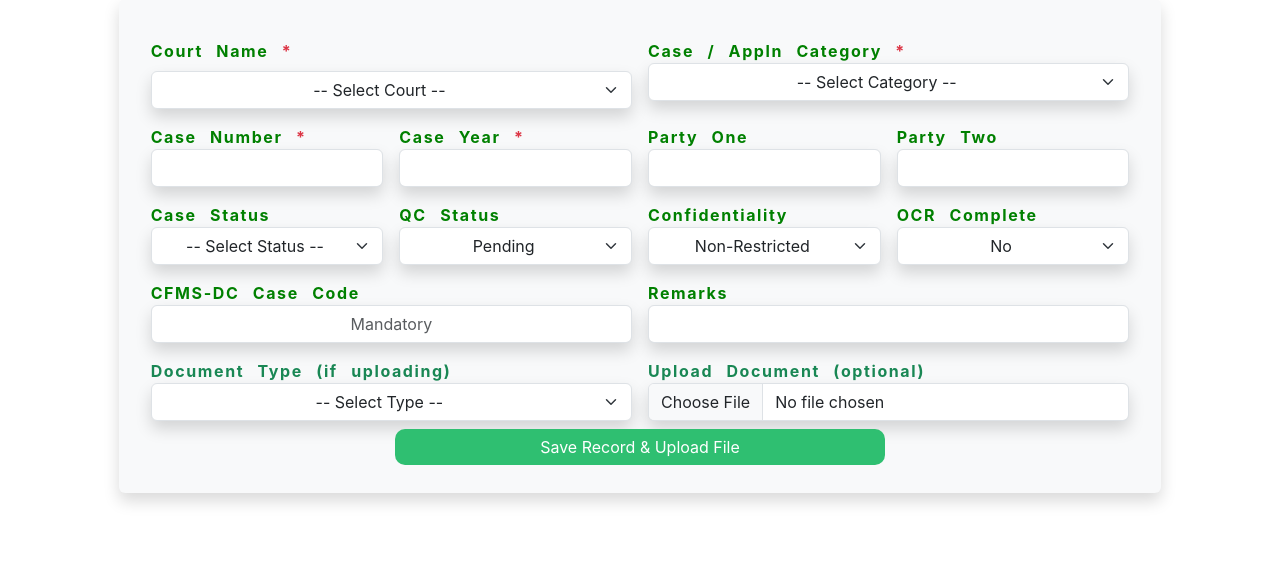
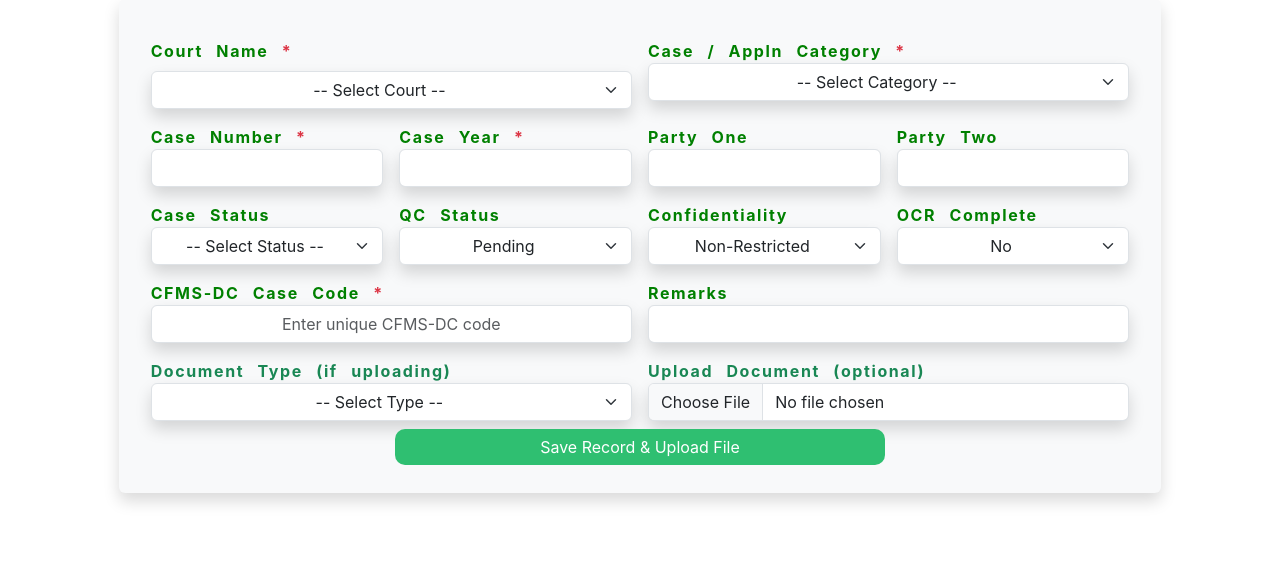
Before and after one commit to xeeshaunali/DOCUMENTMANAGEMENTSYSTEM, a PHP site: page /addRecord.php in a window 1280 px wide. Shown: the part 121-704 px from the top of the page. Run offline with PHP 8.4, Linux system fonts and the light colour scheme; a user stored in the database is signed in; data comes from the database, SQL or seed files in the repository.

Commit message:
Made cfms_dc_casecode unique check to avoid duplicate entry of the cases

```diff
--- a/addRecord.php
+++ b/addRecord.php
@@ -44,7 +44,7 @@ if ($_SERVER['REQUEST_METHOD'] === 'POST') {
         exit();
     }
 
-    // Proceed with normal insertion (your original logic, just safer)
+    // Get form values
     $courtname        = $submitted_court;
     $casecateg        = trim($_POST['casecateg'] ?? '');
     $caseno           = trim($_POST['caseno'] ?? '');
@@ -60,9 +60,30 @@ if ($_SERVER['REQUEST_METHOD'] === 'POST') {
     $created_by       = $user['username'];
     $created_court    = $courtname;
 
-    // Validation
+    // Validation - required fields
     if (empty($courtname) || empty($casecateg) || empty($caseno) || empty($year)) {
         echo "<script>alert('Please fill all required fields (Court, Category, Case No, Year).'); history.back();</script>";
+        exit();
+    }
+
+    // === NEW: Check if CFMS-DC Case Code already exists ===
+    if (!empty($cfms_dc_casecode)) {
+        $checkStmt = $con->prepare("SELECT id FROM ctccc WHERE cfms_dc_casecode = ? LIMIT 1");
+        $checkStmt->bind_param("s", $cfms_dc_casecode);
+        $checkStmt->execute();
+        $checkResult = $checkStmt->get_result();
+        $checkStmt->close();
+
+        if ($checkResult->num_rows > 0) {
+            echo "<script>
+                alert('Error: A case with this CFMS-DC Case Code already exists!');
+                history.back();
+            </script>";
+            exit();
+        }
+    } else {
+        // If you want to force it to be filled (as per your placeholder "Mandatory")
+        echo "<script>alert('CFMS-DC Case Code is required!'); history.back();</script>";
         exit();
     }
 
@@ -99,7 +120,7 @@ if ($_SERVER['REQUEST_METHOD'] === 'POST') {
     $stmt->close();
     $uploadSuccess = true;
 
-    // === FILE UPLOAD (same as yours, unchanged except safety) ===
+    // === FILE UPLOAD (unchanged except safety) ===
     if ($hasFile && $document_type_id > 0) {
         $stmt2 = $con->prepare("SELECT type_name FROM document_types WHERE id = ?");
         $stmt2->bind_param("i", $document_type_id);
@@ -178,12 +199,12 @@ $document_types = $con->query("SELECT id, type_name FROM document_types ORDER BY
 include 'header.php';
 ?>
 
+<!-- Your existing styles remain unchanged -->
 <style>
 label { color: green; font-weight: bold; word-spacing: 0.5rem; letter-spacing: 0.1rem; }
 
 * {
     font-family: "Inter", "Roboto", "Open Sans", sans-serif !important;
-
 }
 .btn-dash {
     background-color: #2FBF71 !important;
@@ -194,15 +215,10 @@ label { color: green; font-weight: bold; word-spacing: 0.5rem; letter-spacing: 0
 }
 
 .btn-dash:hover {
-    /* background-color:  #27A862 !important;
-    border-color: #27A862 !important;
-    box-shadow:0px 0px 2px 2px #2FBF71;
-    /* transition: 0.9s; */
     transition: 0.9s;
     font-weight: 700;
     background-color: rgb(149, 245, 181) !important;
     color: black !important;
-
 }
 
 .btn-success:hover {
@@ -212,7 +228,6 @@ label { color: green; font-weight: bold; word-spacing: 0.5rem; letter-spacing: 0
     color: black !important;
     border: none !important;
 }
-
 </style>
 
 <div class="container-fluid">
@@ -238,7 +253,6 @@ label { color: green; font-weight: bold; word-spacing: 0.5rem; letter-spacing: 0
                     <?php endif; ?>
                 </div>
 
-                <!-- Rest of your form (unchanged) -->
                 <div class="col-md-6">
                     <label>Case / Appln Category <span class="text-danger">*</span></label>
                     <select class="form-select text-center shadow rounded" name="casecateg" required>
@@ -284,7 +298,13 @@ label { color: green; font-weight: bold; word-spacing: 0.5rem; letter-spacing: 0
                     </select>
                 </div>
 
-                <div class="col-md-6"><label>CFMS-DC Case Code</label><input type="text" class="form-control text-center shadow rounded" name="cfms_dc_casecode" placeholder="Mandatory" required></div>
+                <!-- CFMS-DC Case Code field (now checked for uniqueness) -->
+                <div class="col-md-6">
+                    <label>CFMS-DC Case Code <span class="text-danger">*</span></label>
+                    <input type="text" class="form-control text-center shadow rounded"
+                           name="cfms_dc_casecode" placeholder="Enter unique CFMS-DC code" required>
+                </div>
+
                 <div class="col-md-6"><label>Remarks</label><input type="text" class="form-control text-center shadow rounded" name="remarks"></div>
 
                 <div class="col-md-6">
@@ -303,7 +323,7 @@ label { color: green; font-weight: bold; word-spacing: 0.5rem; letter-spacing: 0
                 </div>
 
                 <div class="col-12 text-center mt-2 mb-1">
-                    <button type="submit" class="btn btn-dash  w-50">Save Record & Upload File</button>
+                    <button type="submit" class="btn btn-dash w-50">Save Record & Upload File</button>
                 </div>
             </form>
         </div>
```
Also changed, not shown: 1 other file.
